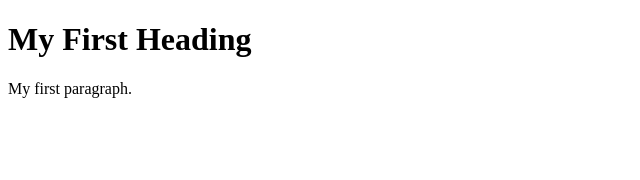
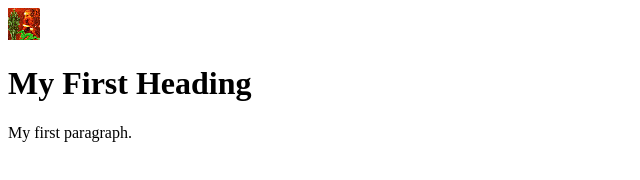
Before and after one commit to PrincessMoses/princessmoses.github.io, a plain HTML site: page index.html in a window 1280 px wide. Shown: the whole page, without its empty margins (0-640 px from the left). Drawn offline with Linux system fonts and the light colour scheme.

Commit message:
Add icon image to index.html

```diff
--- a/index.html
+++ b/index.html
@@ -6,6 +6,7 @@
 
 <body>
 
+<img src="images/mosesicon.ico" alt="icon">
 <h1>My First Heading</h1>
 <p>My first paragraph.</p>
 
```
